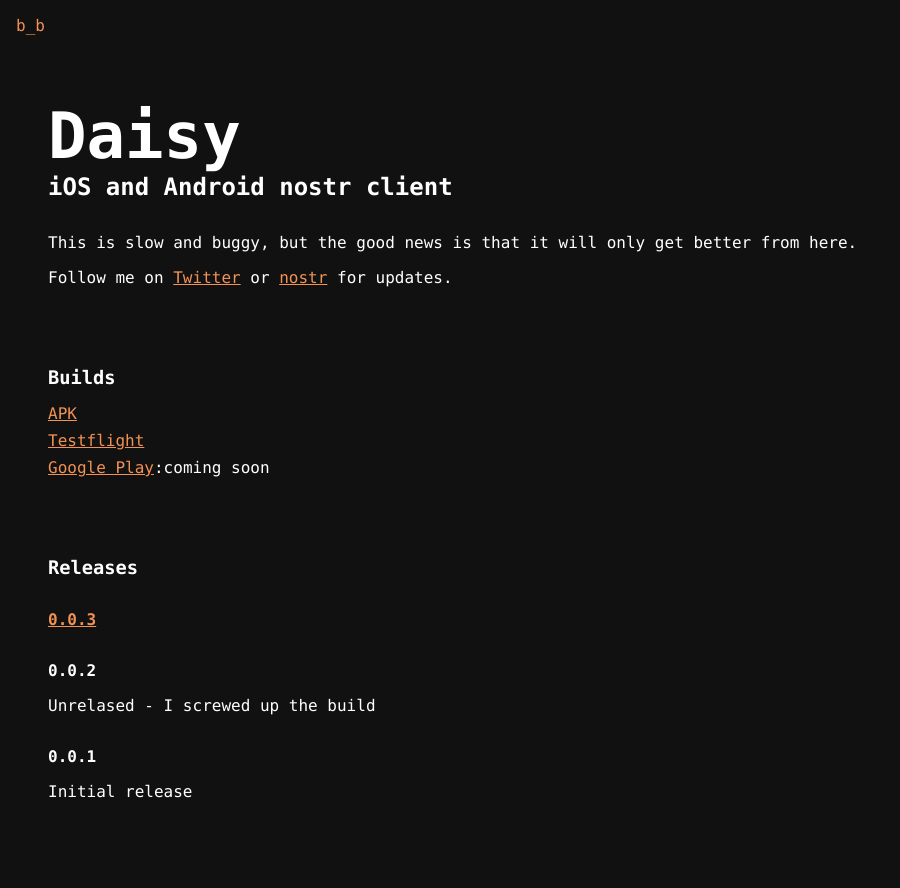
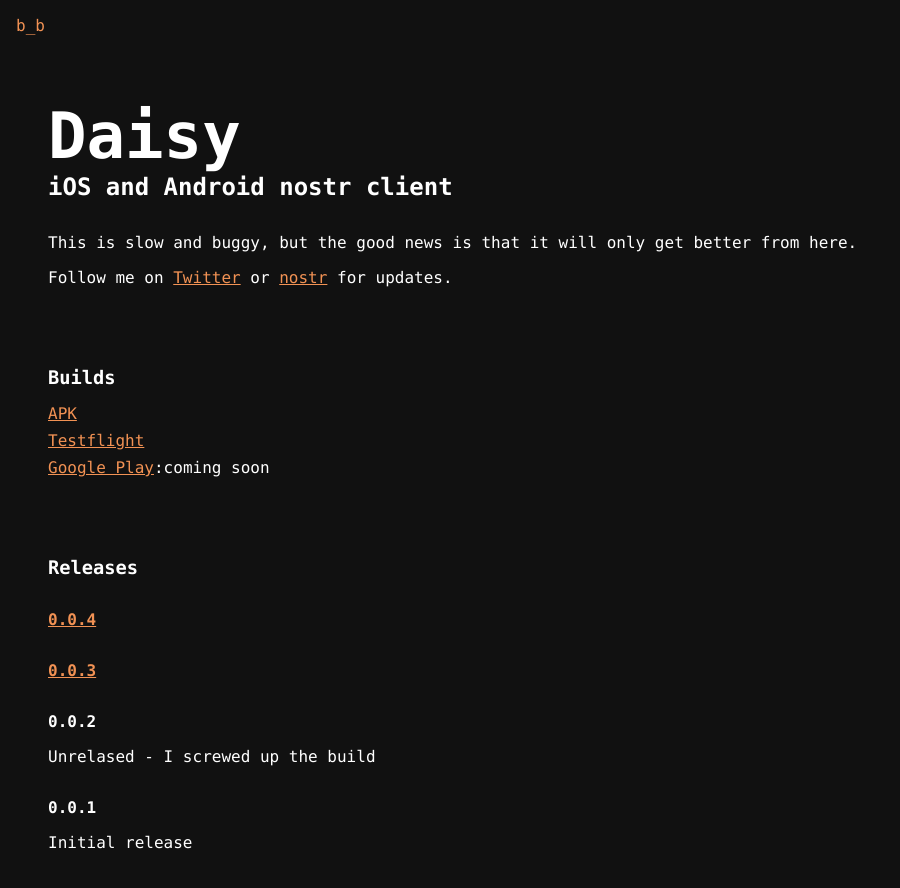
Before and after one commit to neb-b/neb.lol, a Next.js app: page /nostr in a window 1280 px wide. Shown: the top 888 px of the page, without its empty margins (0-900 px from the left). Before the commit the page ends 857 px from the top, so only its background shows below. Built offline with nearby package versions, Linux system fonts and the light colour scheme.

Commit message:
add 0.0.4

```diff
--- a/pages/nostr.js
+++ b/pages/nostr.js
@@ -42,7 +42,7 @@ const Daisy = () => {
           <h3>Builds</h3>
           <ul>
             <li>
-              <a href="https://github.com/neb-b/daisy/releases/download/v0.0.3/v0.0.3.apk">APK</a>
+              <a href="https://github.com/neb-b/daisy/releases/download/v0.0.4/v0.0.4.apk">APK</a>
             </li>
             <li>
               <a href="https://testflight.apple.com/join/o3njoBHt">Testflight</a>
@@ -54,6 +54,9 @@ const Daisy = () => {
         </section>
         <section>
           <h3>Releases</h3>
+          <h4>
+            <a href="https://github.com/neb-b/daisy/releases/tag/v0.0.4">0.0.4</a>
+          </h4>
           <h4>
             <a href="https://github.com/neb-b/daisy/releases/tag/v0.0.3">0.0.3</a>
           </h4>
```
